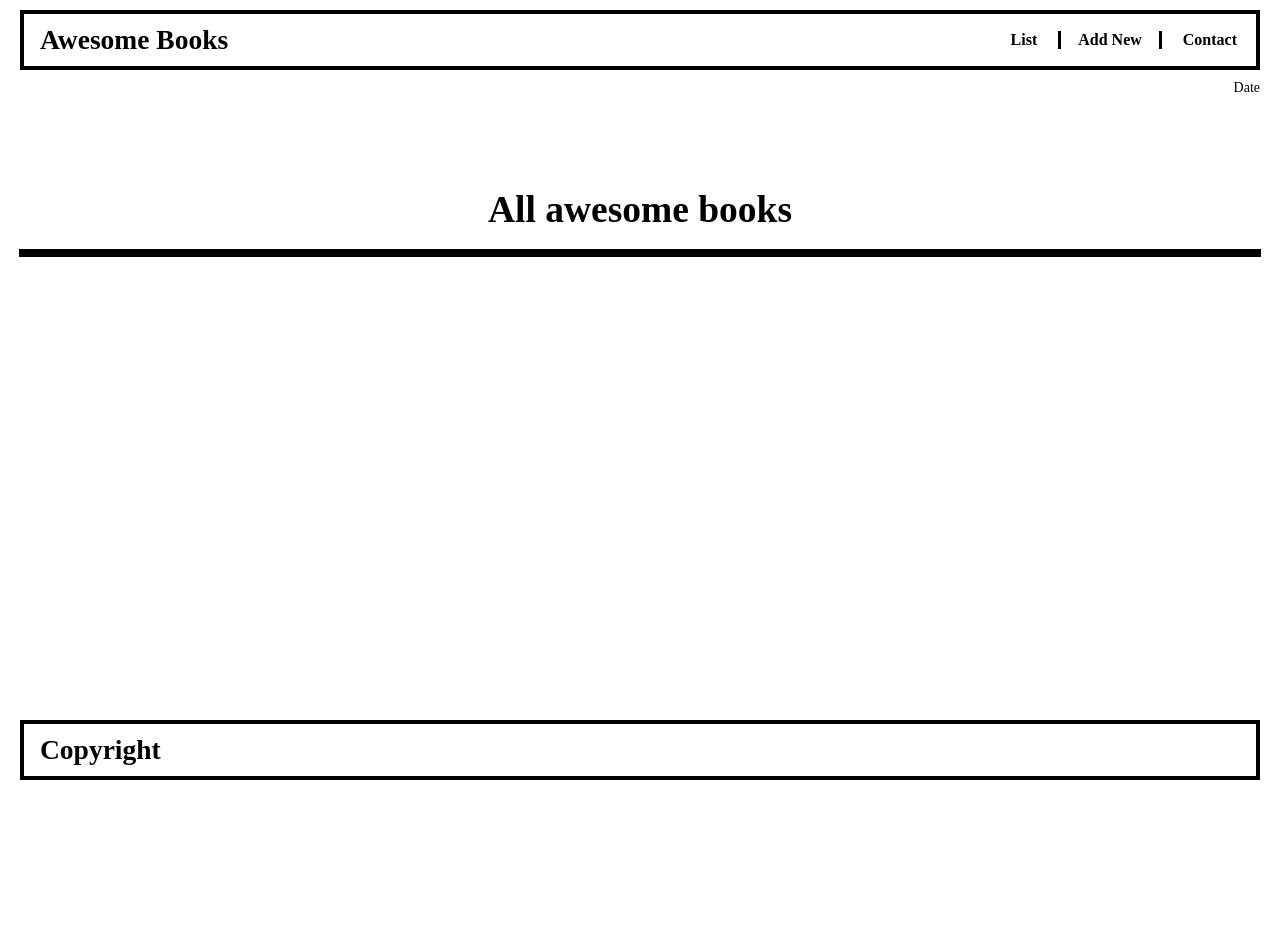
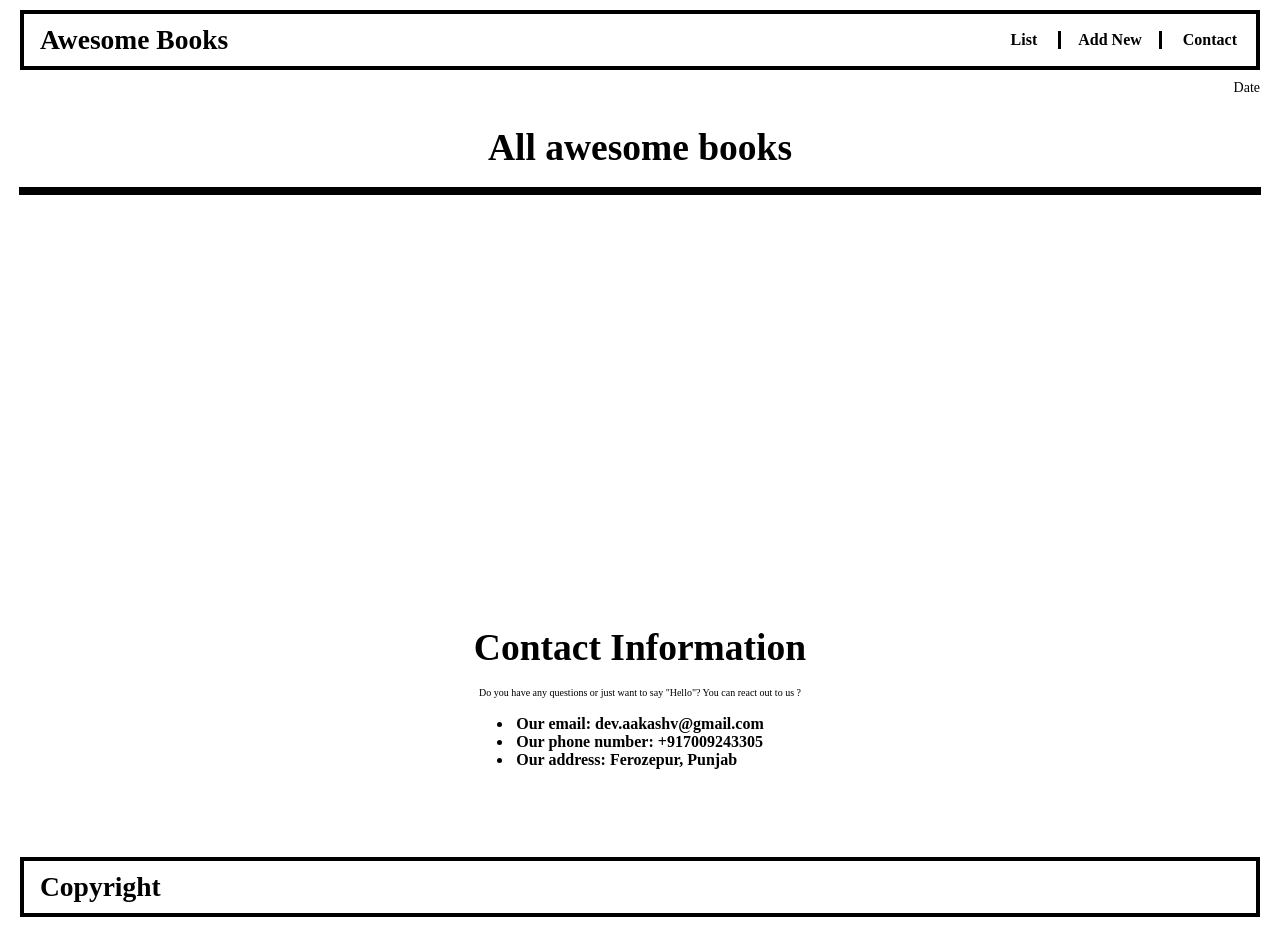
Before and after one commit to skyv26/awesome-book, a website: page index.html in a window 1280 px wide. Before the commit the page ends 800 px from the top, so only its background shows below. Drawn offline with Linux system fonts and the light colour scheme.

Commit message:
Add the contact section

```diff
--- a/index.html
+++ b/index.html
@@ -49,6 +49,22 @@
           <input type="submit" class="inputs" value="Add" aria-label="add the new book" />
         </form>
       </section>
+
+      <section class="section contact_section">
+        <h2 class="heading">Contact Information</h2>
+        <div class="contact-info">
+          <p class="desc">
+            Do you have any questions or just want to say "Hello"?
+            You can react out to us ?
+          </p>
+        </div>
+        <ul class="contact-list">
+          <li class="list"> Our email: <a href="mailto:dev.aakashv@gmail.com" class="contact-link email">dev.aakashv@gmail.com</a></li>
+          <li class="list"> Our phone number: <a href="tel:+917009243305" class="contact-link phone">+917009243305</a></li>
+          <li class="list"> Our address: <a class="contact-link phone">Ferozepur, Punjab</p></li>
+        </ul>
+      </section>
+
   </main>
 
   <footer class="footer">
```
